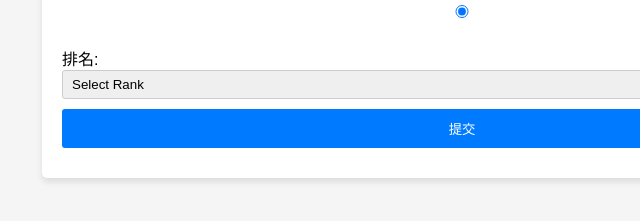
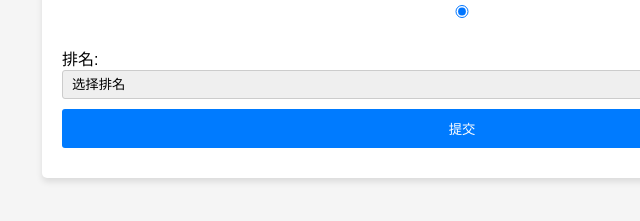
Before and after one commit to datasciencebyexample/gaokao, a plain HTML site: page university-search.html in a window 1280 px wide. Both pictures are taken after a click on the radio button "只看排名". Shown: the part 261-482 px from the top of the page, 178-818 px from the left. Drawn offline with Linux system fonts and the light colour scheme.

Commit message:
Add files via upload

```diff
--- a/university-search.html
+++ b/university-search.html
@@ -88,7 +88,7 @@
             <div id="rankFields" style="display: none;">
                 <label for="rank">排名:</label>
                 <select id="rank" name="rank">
-                    <option value="" disabled selected>Select Rank</option>
+                    <option value="" disabled selected>选择排名</option>
 					<option value="1%以前">1%以前</option>
 					<option value="2%以前">2%以前</option>
 					<option value="3%以前">3%以前</option>
```
